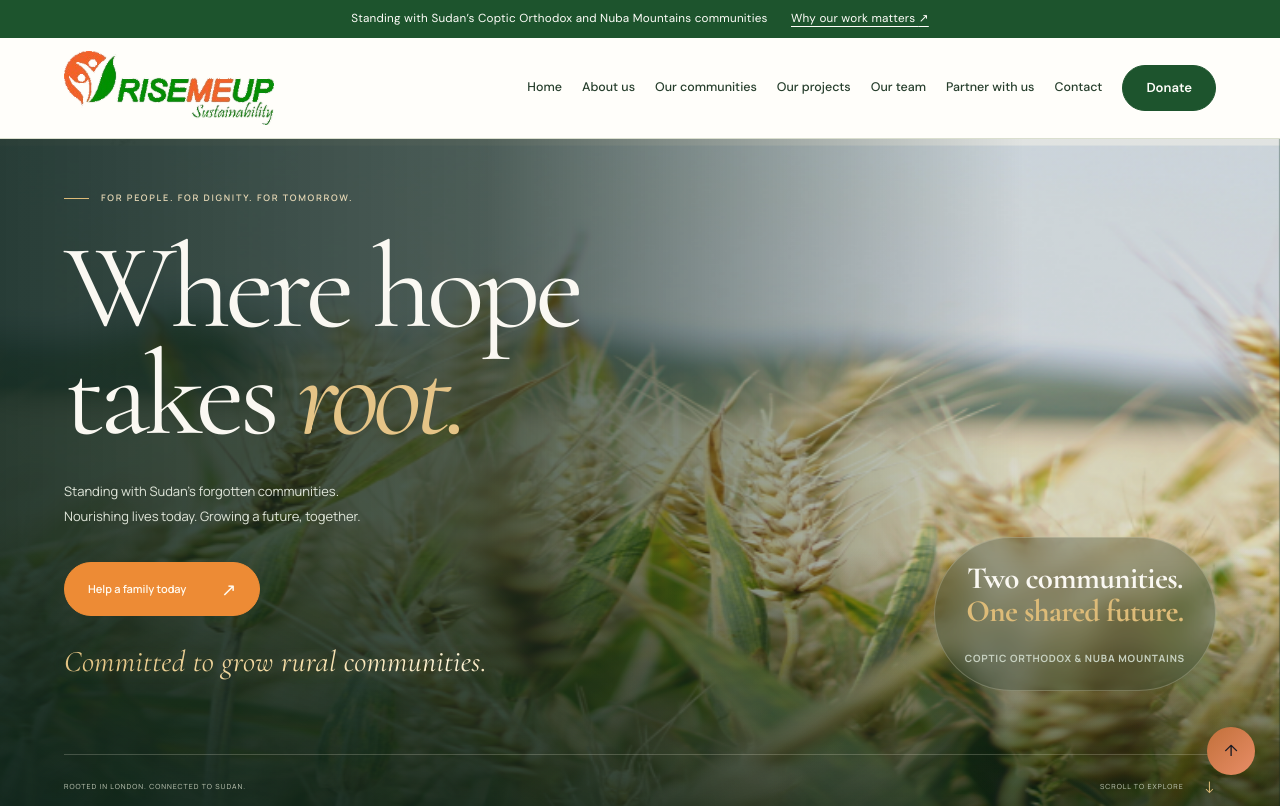
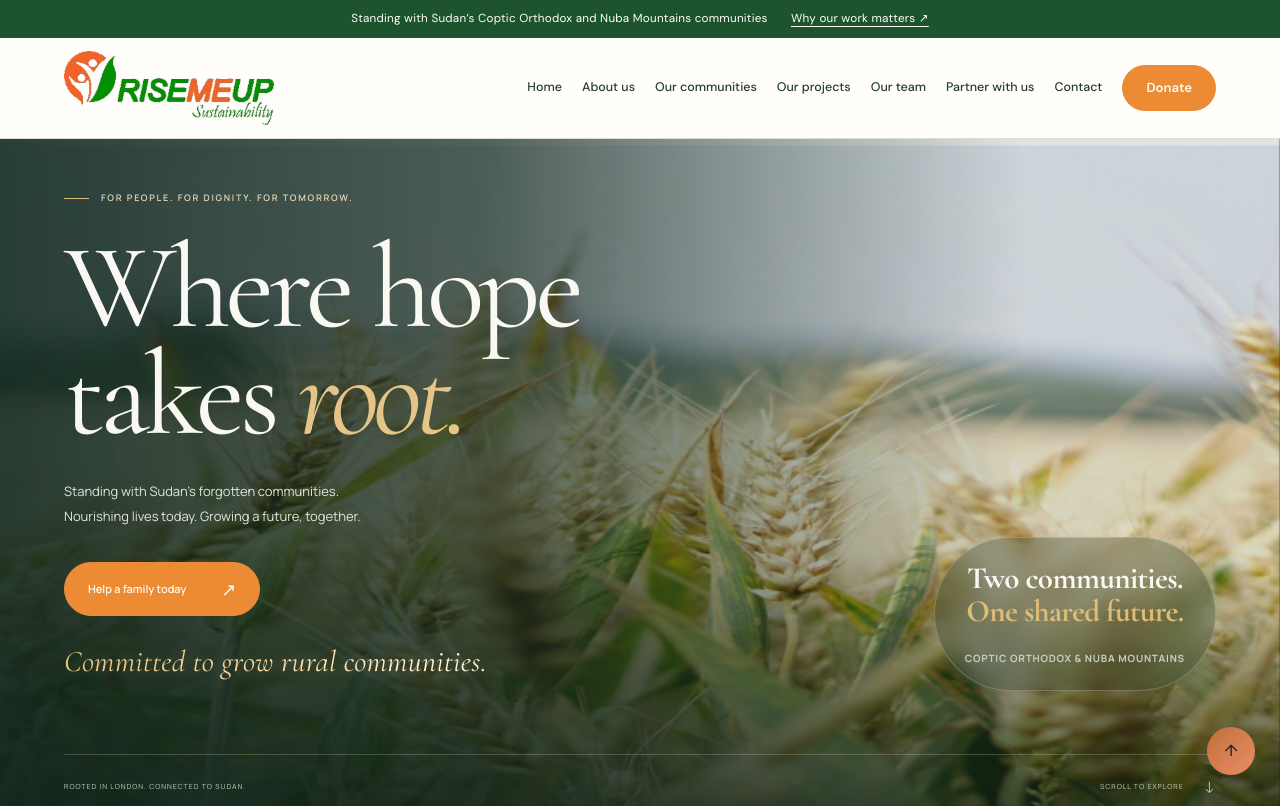
Before and after one commit to Hero988/RiseMeUp, a React (Vite) app: page / in a window 1280 px wide. Shown: the top 806 px of the page. Built offline with nearby package versions, Linux system fonts and the light colour scheme; a web font is replaced by a local one.

Commit message:
Match remaining four green homepage buttons to approved medium orange

```diff
--- a/public/homepage-theme.css
+++ b/public/homepage-theme.css
@@ -914,3 +914,18 @@
 .home-page.warm-brand #virgin-mary-farm #land-framework .button:hover {
   background:#d87928!important;border-color:#d87928!important;
 }
+
+/* Approved matching medium orange for the remaining four green homepage actions. */
+.home-page.warm-brand .site-header .button,
+.home-page.warm-brand #virgin-mary-farm #farm-plan .farm-education .button,
+.home-page.warm-brand #sdgs.rm-sdg-editorial .rm-sdg-partners>a,
+.home-page.warm-brand #partnership .button {
+ background:#ed8b35!important;border:1px solid #ed8b35!important;color:#fffaf0!important;
+ border-radius:999px!important;box-shadow:none;
+}
+.home-page.warm-brand .site-header .button:hover,
+.home-page.warm-brand #virgin-mary-farm #farm-plan .farm-education .button:hover,
+.home-page.warm-brand #sdgs.rm-sdg-editorial .rm-sdg-partners>a:hover,
+.home-page.warm-brand #partnership .button:hover {
+ background:#d87928!important;border-color:#d87928!important;
+}
```
